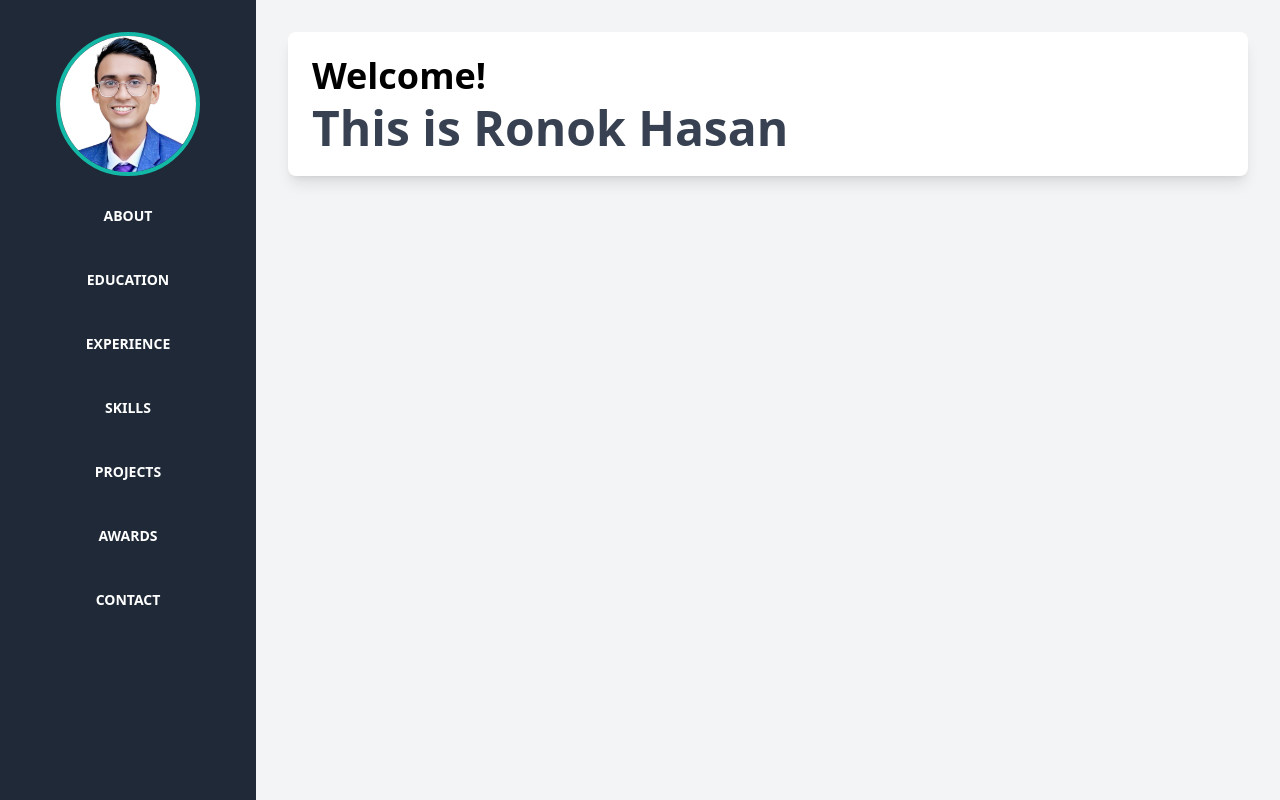
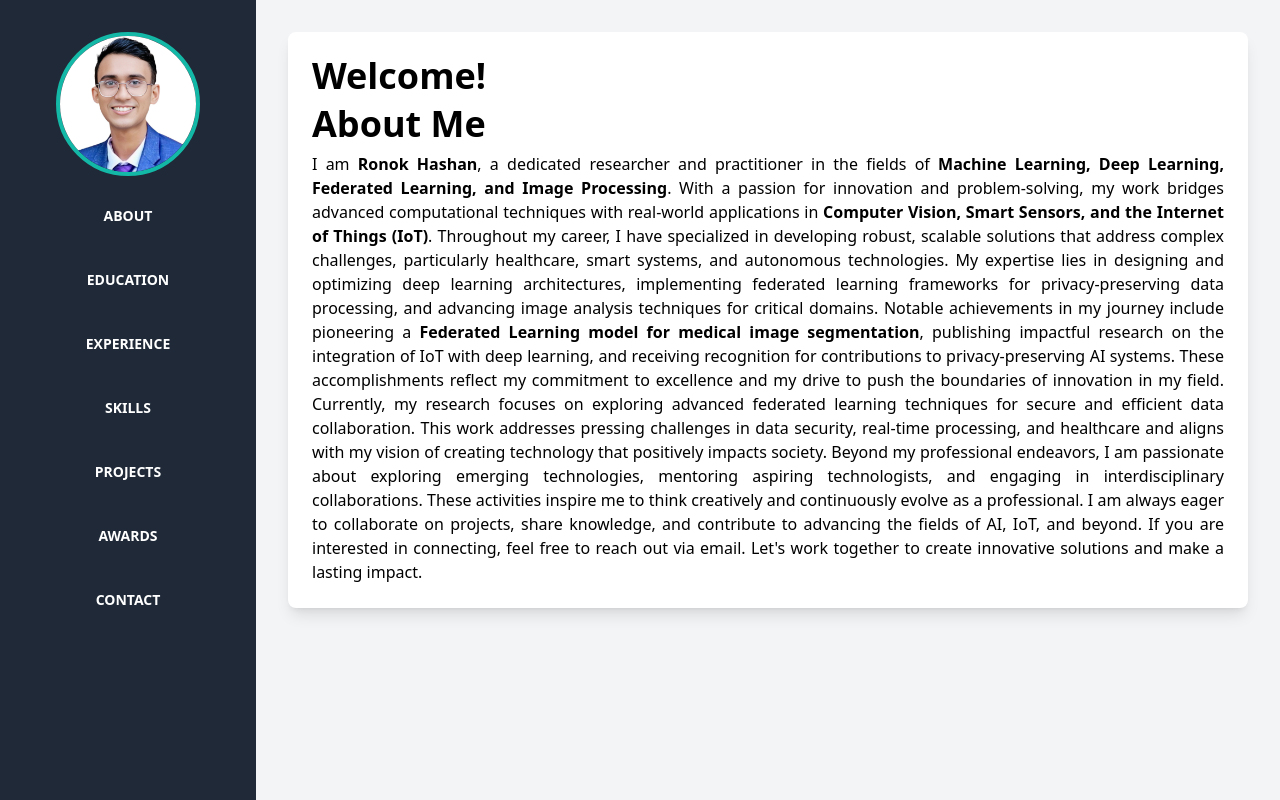
Before and after one commit to Ronokhasan8781/my-portfolio, a plain HTML site: page index.html in a window 1280 px wide. Drawn offline with nearby package versions, Linux system fonts and the light colour scheme.

Commit message:
About Section is added to home page

```diff
--- a/index.html
+++ b/index.html
@@ -95,7 +95,12 @@
         <div id="content" class="bg-white shadow-lg rounded-lg p-4 md:p-6">
           <h1 class="text-xl md:text-4xl font-bold">Welcome!</h1>
           <p class="text-gray-700 text-5xl font-bold mt-2">
-            This is Ronok Hasan
+            <h1 class='text-xl md:text-4xl font-bold '>About Me</h1><p class='mt-2 text-black text-justify'>I am <b>Ronok Hashan</b>, a dedicated researcher and practitioner in the fields of <b>Machine Learning, Deep Learning, Federated Learning, and Image Processing</b>. With a passion for innovation and problem-solving, my work bridges advanced computational techniques with real-world applications in <b>Computer Vision, Smart Sensors, and the Internet of Things (IoT)</b>.
+              Throughout my career, I have specialized in developing robust, scalable solutions that address complex challenges, particularly healthcare, smart systems, and autonomous technologies. My expertise lies in designing and optimizing deep learning architectures, implementing federated learning frameworks for privacy-preserving data processing, and advancing image analysis techniques for critical domains.
+              Notable achievements in my journey include pioneering a <b>Federated Learning model for medical image segmentation</b>, publishing impactful research on the integration of IoT with deep learning, and receiving recognition for contributions to privacy-preserving AI systems. These accomplishments reflect my commitment to excellence and my drive to push the boundaries of innovation in my field.
+              Currently, my research focuses on exploring advanced federated learning techniques for secure and efficient data collaboration. This work addresses pressing challenges in data security, real-time processing, and healthcare and aligns with my vision of creating technology that positively impacts society.
+              Beyond my professional endeavors, I am passionate about exploring emerging technologies, mentoring aspiring technologists, and engaging in interdisciplinary collaborations. These activities inspire me to think creatively and continuously evolve as a professional.
+              I am always eager to collaborate on projects, share knowledge, and contribute to advancing the fields of AI, IoT, and beyond. If you are interested in connecting, feel free to reach out via email. Let's work together to create innovative solutions and make a lasting impact.</p>
           </p>
         </div>
       </main>
```
